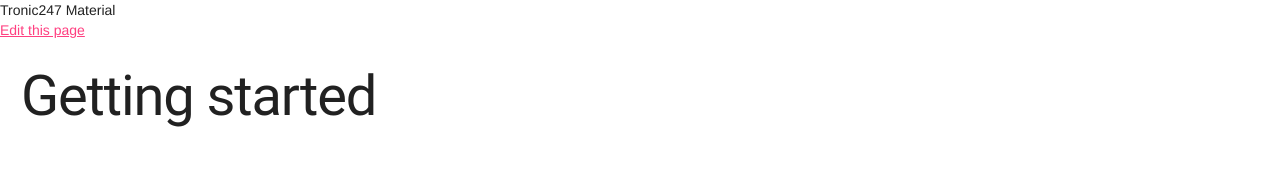
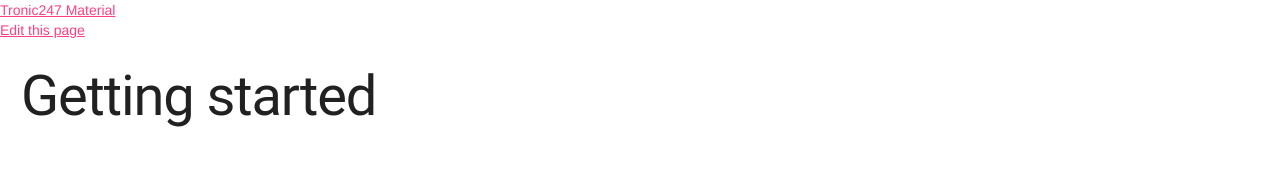
Before and after one commit to Duplore/material-docs, an MkDocs documentation site: the page built from docs/getting-started.md, in a window 1280 px wide. Shown: the top 194 px of the page. Built offline with MkDocs 1.6.1, drawn with Linux system fonts in a browser that asks for light colours.

Commit message:
Change link

```diff
--- a/theme/base.html
+++ b/theme/base.html
@@ -15,7 +15,7 @@
 <body class="container-fluid p-0 m-0">
 	<header class="appbar elevation-4" style="position:fixed;top:0;left:0;width:100%;">
 		<section class="section left">
-			<span class="title">Tronic247 Material</span>
+			<a class="title" href="https://tronic247.github.io/tronic247-material-docs/">Tronic247 Material</a>
 		</section>
 		<section class="section right">
 			{% block edit_btn %}{% endblock %}
```
